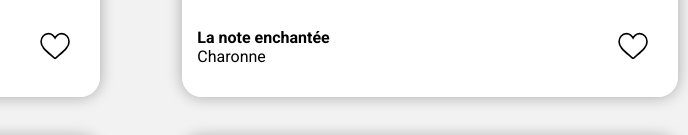
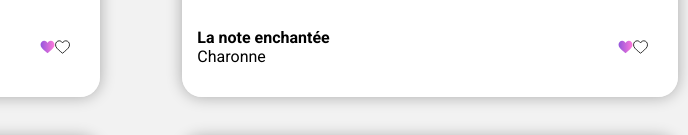
Before and after one commit to Kollmann7/OHmy, a plain HTML site: page index.html in a window 1280 px wide. Shown: the part 811-946 px from the top of the page, 499-1187 px from the left. Drawn offline with nearby package versions, Linux system fonts and the light colour scheme; files that its build step writes are made by us from their sources; a web font is replaced by a local one.

Commit message:
Deleted unuse files

```diff
--- a/Styles/_accueil.scss
+++ b/Styles/_accueil.scss
@@ -150,7 +150,7 @@ a {
         margin: 20px;
     }
 }
-/*restaurant*/
+/*restaurants*/
 .restaurant{
     background: #f2f2f2;
     @include flexCol;
@@ -221,14 +221,12 @@ a {
         cursor:pointer;
         }
         .heart_full {
-        position: absolute;
         stroke: none;
         fill:url(#heart_gradient)
         }
         .heart_empty {
             fill:white;
             stroke:  black;
-            position: absolute;
             &:hover {
               opacity: 0;
               transition: 0.5s;
```
Also changed, not shown: package.json (deleted, +0 -15 lines), 2 other files.
